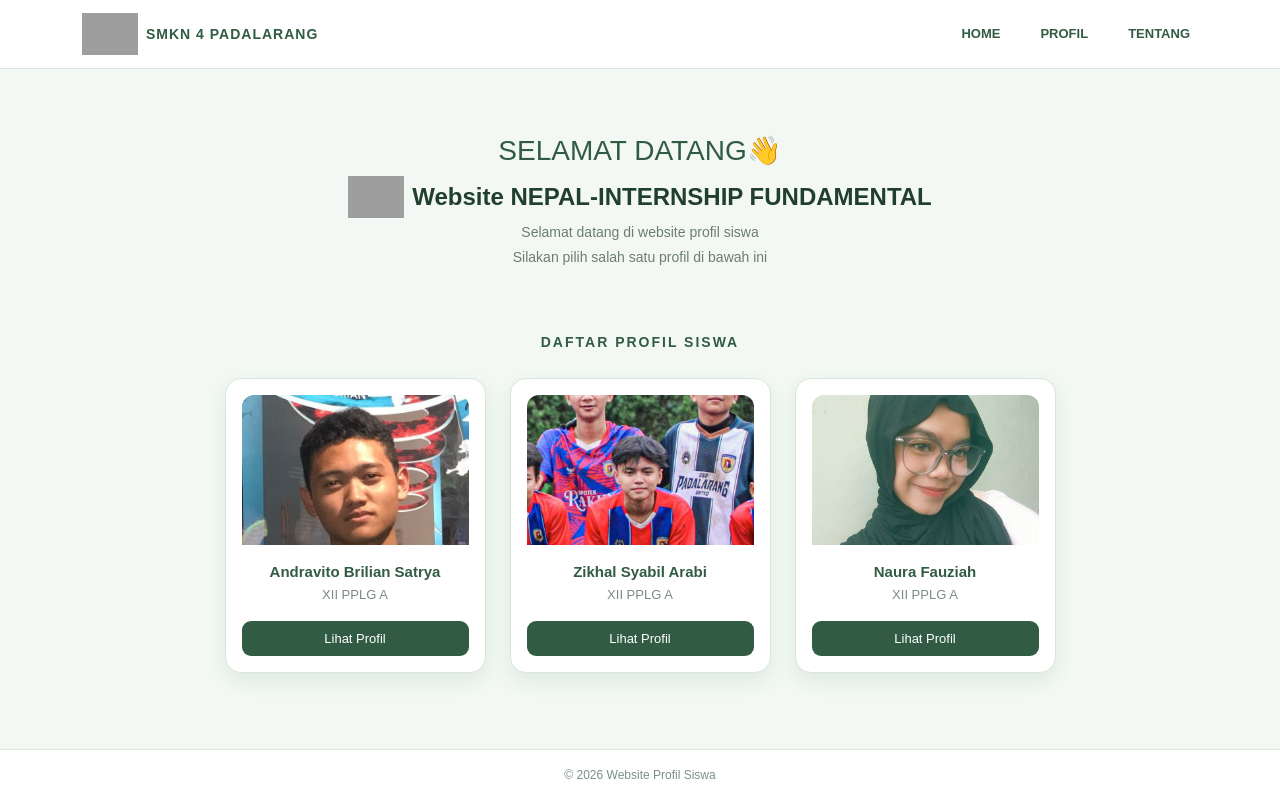
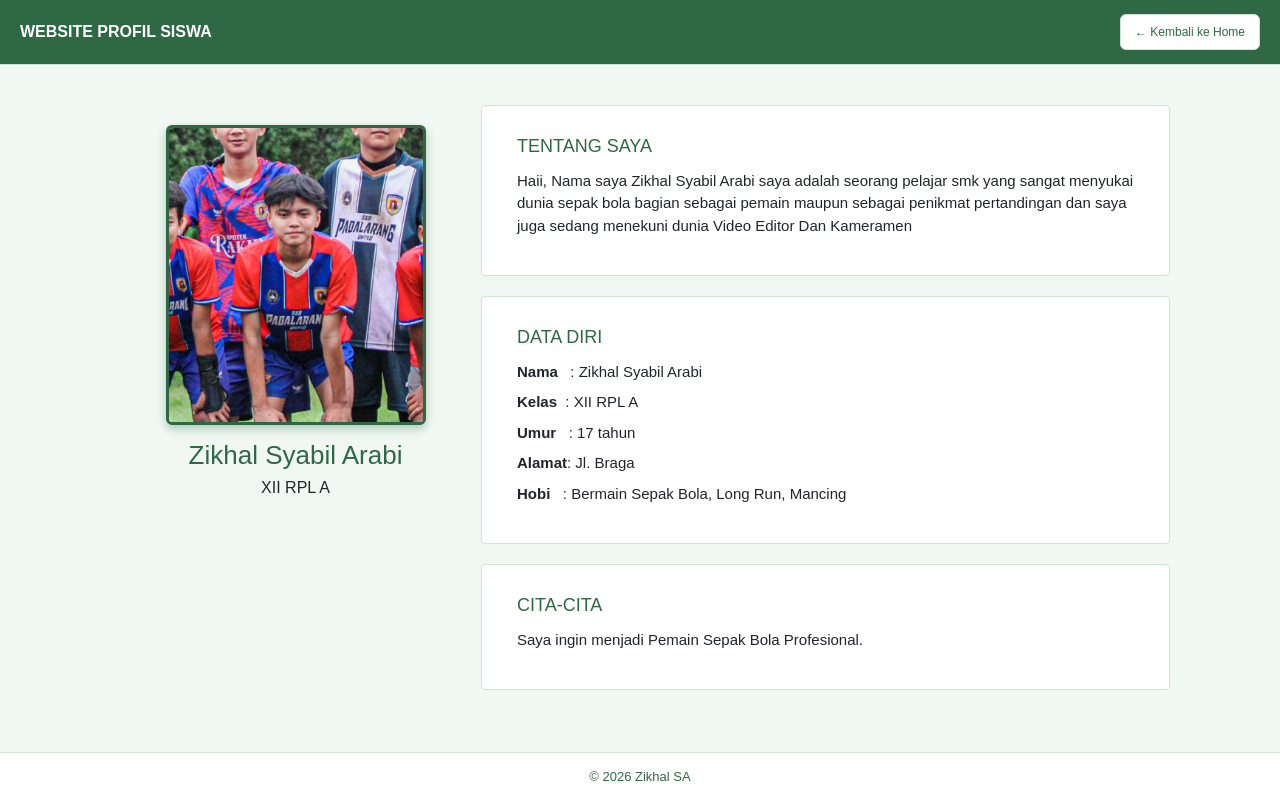
Before and after one commit to Magang-SMKN-4-Padalarang/internship-fundamental, a PHP site: page /Zikhal/zikhal.html in a window 1280 px wide. Run offline with PHP 8.4, Linux system fonts and the light colour scheme; grey boxes are pictures that could not be loaded.

Commit message:
change file

```diff
--- a/Zikhal/main.js
+++ b/Zikhal/main.js
@@ -1,3 +1,22 @@
 document.addEventListener('DOMContentLoaded', function () {
-  const lightbox = GLightbox();
+
+  const fotoProfil = document.getElementById('fotoProfil');
+  const lightbox = document.getElementById('lightbox');
+  const btnKembali = document.getElementById('btnKembali');
+
+  function bukaLightbox() {
+    lightbox.style.display = 'flex';
+  }
+
+  function tutupLightbox() {
+    lightbox.style.display = 'none';
+  }
+
+  fotoProfil.addEventListener('click', bukaLightbox);
+  lightbox.addEventListener('click', tutupLightbox);
+
+  btnKembali.addEventListener('click', function () {
+    window.location.href = '../index.html';
+  });
+
 });
--- a/Zikhal/style.css
+++ b/Zikhal/style.css
@@ -1,130 +1,160 @@
 body {
-  font-family: Arial, Helvetica, sans-serif;
-  background-color: #f3f8f4;
-  color: #26382d;
+  margin: 0;
+  font-family: Arial, sans-serif;
+  background: #f1f8f3;
+  display: flex;
+  flex-direction: column;
+  min-height: 100vh;
 }
 
-.navbar-custom {
-  background-color: #ffffff;
-  border-bottom: 1px solid #d8e7dc;
+.page-frame {
+  width: 100%;
+  display: flex;
+  flex-direction: column;
+  flex: 1;
 }
 
-.logo-img {
-  height: 42px;
-  width: auto;
+.header {
+	width: 100%;
+	height:65px;
+	border-bottom: 1px solid #cfe3d5;
+	background-color: #2e6845;
+	display: flex;
+	align-items: center;
+	justify-content: space-between;
+	padding: 0 20px;
+	box-sizing: border-box;
 }
 
-.navbar-custom .navbar-brand {
-  color: #315c43;
-  font-size: 14px;
-  letter-spacing: 1px;
-  font-weight: bold;
+.header h2 {
+	font-size: 16px;
+	font-weight: bold;
+	margin: 0;
+	color: white;
 }
 
-.navbar-custom .nav-link {
-  color: #315c43;
-  font-size: 13px;
-  font-weight: bold;
-  transition: 0.3s;
+.content {
+  flex: 1;
+  padding: 0;
 }
 
-.navbar-custom .nav-link:hover {
-  color: #6d9b7d;
+.halaman-profil {
+  width: 90%;
+  max-width: 1100px;
+  margin: 20px auto;
+  background-color: transparent;
 }
 
-.hero {
-  text-align: center;
-  padding: 65px 16px 35px;
+#tentang {
+  padding: 20px;
 }
 
-.hero h1 {
-  font-size: 28px;
-  color: #315c43;
+.profil {
+  width: 100%;
+  max-width: 1200px;
+  margin: 0 auto;
+  display: flex;
+  align-items: stretch;
 }
 
-.hero p {
-  font-size: 14px;
-  color: #6b7d71;
-  margin: 4px 0;
+.profil-kiri {
+  width: 35%;
+  text-align: center;
+  padding: 20px;
 }
 
-.judul-website {
-  font-size: 24px;
-  font-weight: bold;
-  color: #203f2c;
+.profil-kiri img {
+  width: 260px;
+  height: 300px;
+  object-fit: cover;
+  object-position: top;
+  border: 3px solid #2e6845;
+  border-radius: 6px;
+  display: block;
+  margin: 0 auto;
+  cursor: pointer;
+  box-shadow: 0 4px 10px #2e684555;
 }
 
-.judul-daftar {
-  text-align: center;
-  font-size: 14px;
-  font-weight: bold;
-  letter-spacing: 2px;
-  color: #315c43;
-  margin: 25px 0;
+.profil-kiri h2 {
+  font-size: 26px;
+  margin-top: 15px;
+  margin-bottom: 5px;
+  color: #2e6845;
 }
 
-.kartu-siswa {
-  border: 1px solid #d8e7dc;
-  border-radius: 16px;
-  background-color: #ffffff;
-  box-shadow: 0 8px 20px #dce9df;
-  transition: 0.3s;
-  height: 100%;
+.profil-kiri p {
+  margin: 0;
+  font-size: 16px;
 }
 
-.kartu-siswa:hover {
-  transform: translateY(-8px);
-  box-shadow: 0 14px 28px #d1e1d5;
+.profil-kanan {
+  width: 65%;
+  padding-left: 20px 30px;
 }
 
-.kartu-siswa img,
-.foto-placeholder {
-  width: 100%;
-  height: 150px;
-  object-fit: cover;
-  object-position: top;
-  border-radius: 12px 12px 0 0;
-  background-color: #edf5ef;
-  display: flex;
-  align-items: center;
-  justify-content: center;
+.kotak {
+  border: 1px solid #cfe3d5;
+  border-radius: 4px;
+  padding: 30px 35px;
+  margin-bottom: 20px;
+  background-color: white;
 }
 
-.foto-placeholder i {
-  font-size: 38px;
-  color: #91b39d;
+.kotak h3 {
+  font-size: 18px;
+  margin-top: 0;
+  margin-bottom: 12px;
+  color: #2e6845;
 }
 
-.kartu-siswa .nama {
-  font-weight: bold;
+.kotak p {
   font-size: 15px;
-  color: #315c43;
-  margin-bottom: 2px;
+  margin: 8px 0;
 }
 
-.kartu-siswa .kelas {
-  font-size: 13px;
-  color: #7a8c80;
+button {
+  background-color: #2e6845;
+  color: white;
 }
 
-.btn-lihat {
-  background-color: #315c43;
-  color: #ffffff;
-  border: none;
-  border-radius: 9px;
-  font-size: 13px;
-  transition: 0.3s;
+.tombol-kembali {
+    background-color: white;
+    color: #2e6845;
+    border: 1px solid #cfe3d5;
+    padding: 8px 14px;
+    border-radius: 6px;
+    cursor: pointer;
+    font-size: 12px;
 }
 
-.btn-lihat:hover {
-  background-color: #244733;
-  color: #ffffff;
+.tombol-kembali:hover {
+  background-color: #e6f2e9;
 }
 
-footer {
-  text-align: center;
-  font-size: 12px;
-  color: #789283;
-  border-top: 1px solid #d8e7dc;
-  background-color: #ffffff;
+.footer {
+	border-top: 1px solid #cfe3d5;
+	text-align: center;
+	padding: 14px;
+	font-size: 13px;
+	background-color: white;
+	color: #2e6845;
 }
+
+.lightbox {
+  display: none;
+  position: fixed;
+  top: 0;
+  left: 0;
+  width: 100%;
+  height: 100%;
+  background-color: #000000cc;
+  justify-content: center;
+  align-items: center;
+}
+
+.lightbox img {
+  max-width: 90%;
+  max-height: 85%;
+  border: 3px solid white;
+}
--- a/Zikhal/zikhal.html
+++ b/Zikhal/zikhal.html
@@ -4,99 +4,82 @@
 <head>
   <meta charset="UTF-8">
   <meta name="viewport" content="width=device-width, initial-scale=1.0">
-  <title>Website Profil Siswa</title>
   <link href="https://cdn.jsdelivr.net/npm/bootstrap@5.3.3/dist/css/bootstrap.min.css" rel="stylesheet">
-  <link rel="stylesheet" href="https://cdnjs.cloudflare.com/ajax/libs/font-awesome/6.5.1/css/all.min.css">
-  <link rel="stylesheet" href="https://cdn.jsdelivr.net/npm/glightbox/dist/css/glightbox.min.css" />
+  <title>Profil Zikhal Syabil Arabi</title>
   <link rel="stylesheet" href="style.css">
 </head>
 
-<body class="d-flex flex-column min-vh-100">
+<body>
 
-  <nav class="navbar navbar-expand-md navbar-custom">
-    <div class="container">
-      <a class="navbar-brand d-flex align-items-center gap-2" href="#">
-        <img src="https://encrypted-tbn0.gstatic.com/images?q=tbn:ANd9GcRcIcfrqbjAKBIyu7P6KFLwv_1td39h4StkNrlNgR-ZPtkLsO3Ab74ihn0&s=10"
-          alt="Logo SMKN 4 Padalarang" class="logo-img">
-        SMKN 4 PADALARANG
-      </a>
-      <button class="navbar-toggler" type="button" data-bs-toggle="collapse" data-bs-target="#navMenu">
-        <span class="navbar-toggler-icon"></span>
+  <div class="page-frame">
+
+    <header class="header">
+      <h2>WEBSITE PROFIL SISWA</h2>
+      <button class="tombol-kembali" id="btnKembali">
+        ← Kembali ke Home
       </button>
-      <div class="collapse navbar-collapse justify-content-end" id="navMenu">
-        <ul class="navbar-nav gap-md-4">
-          <li class="nav-item"><a class="nav-link" href="#">HOME</a></li>
-          <li class="nav-item"><a class="nav-link" href="#">PROFIL</a></li>
-          <li class="nav-item"><a class="nav-link" href="#">TENTANG</a></li>
-        </ul>
-      </div>
-    </div>
-  </nav>
+    </header>
 
-  <main class="flex-grow-1">
-    <div class="hero">
-      <h1>SELAMAT DATANG👋</h1>
-      <div class="d-flex align-items-center justify-content-center gap-2 flex-wrap judul-website">
-        <img
-          src="https://encrypted-tbn0.gstatic.com/images?q=tbn:ANd9GcRcIcfrqbjAKBIyu7P6KFLwv_1td39h4StkNrlNgR-ZPtkLsO3Ab74ihn0&s=10"
-          alt="Logo Nepal" class="logo-img">
-        <span>Website NEPAL-INTERNSHIP FUNDAMENTAL</span>
+    <main class="content">
+      <div class="halaman-profil">
+
+        <section id="tentang">
+
+          <div class="profil">
+            <div class="profil-kiri">
+              <img src="images/image.jpg" alt="Foto Zikhal" id="fotoProfil">
+              <h2>Zikhal Syabil Arabi</h2>
+              <p>XII RPL A</p>
             </div>
 
-      <p>Selamat datang di website profil siswa</p>
-      <p>Silakan pilih salah satu profil di bawah ini</p>
+            <div class="profil-kanan">
+              <div class="kotak">
+                <h3>TENTANG SAYA</h3>
+
+                <p>
+                  Haii, Nama saya Zikhal Syabil Arabi saya adalah seorang pelajar smk yang sangat
+                  menyukai dunia sepak bola bagian sebagai pemain maupun sebagai penikmat pertandingan
+                  dan saya juga sedang menekuni dunia Video Editor Dan Kameramen
+                </p>
               </div>
 
-    <div class="judul-daftar">DAFTAR PROFIL SISWA</div>
+              <div class="kotak">
+                <h3>DATA DIRI</h3>
 
-    <div class="container pb-5">
-      <div class="row justify-content-center g-4">
+                <p><b>Nama</b>&nbsp;&nbsp;&nbsp;: Zikhal Syabil Arabi</p>
+                <p><b>Kelas</b>&nbsp;&nbsp;: XII RPL A</p>
+                <p><b>Umur</b>&nbsp;&nbsp;&nbsp;: 17 tahun</p>
+                <p><b>Alamat</b>: Jl. Braga</p>
+                <p><b>Hobi</b>&nbsp;&nbsp;&nbsp;: Bermain Sepak Bola, Long Run, Mancing</p>
 
-        <div class="col-10 col-sm-6 col-md-4 col-lg-3">
-          <div class="kartu-siswa text-center p-3 h-100 d-flex flex-column">
-            <a href="Andravito/assets/profile.jpg" class="glightbox">
-              <img src="Andravito/assets/profile.jpg" alt="Foto Vito" class="galleryPhoto mb-3" />
-            </a>
-            <div class="nama">Andravito Brilian Satrya</div>
-            <div class="kelas mb-3">XII PPLG A</div>
-            <a href="Andravito/Andravito.html" class="btn btn-lihat mt-auto py-2">Lihat Profil</a>
-          </div>
               </div>
 
-        <div class="col-10 col-sm-6 col-md-4 col-lg-3">
-          <div class="kartu-siswa text-center p-3 h-100 d-flex flex-column">
-            <a href="Zikhal/images/image.jpg" class="glightbox">
-              <img src="Zikhal/images/image.jpg" alt="Foto Zikhal" class="galleryPhoto mb-3" />
-            </a>
-            <div class="nama">Zikhal Syabil Arabi</div>
-            <div class="kelas mb-3">XII PPLG A</div>
-            <a href="Zikhal/biodata.html" class="btn btn-lihat mt-auto py-2">Lihat Profil</a>
-          </div>
-        </div>
-
-        <div class="col-10 col-sm-6 col-md-4 col-lg-3">
-          <div class="kartu-siswa text-center p-3 h-100 d-flex flex-column">
-            <a href="nau's project/asset/nau.jpeg" class="glightbox">
-              <img src="nau's project/asset/nau.jpeg" alt="Foto Naura" class="galleryPhoto mb-3" />
-            </a>
-            <div class="nama">Naura Fauziah</div>
-            <div class="kelas mb-3">XII PPLG A</div>
-            <a href="nau's project/naura.html" class="btn btn-lihat mt-auto py-2">Lihat Profil</a>
-          </div>
+              <div class="kotak">
+                <h3>CITA-CITA</h3>
+                <p>
+                  Saya ingin menjadi Pemain Sepak Bola Profesional.
+                </p>
               </div>
 
             </div>
           </div>
+
+        </section>
+
+      </div>
     </main>
 
-  <footer class="py-3">
-    © 2026 Website Profil Siswa
+    <footer class="footer">
+      © 2026 Zikhal SA
     </footer>
 
-  <script src="https://cdn.jsdelivr.net/gh/mcstudios/glightbox/dist/js/glightbox.min.js"></script>
-  <script src="https://cdn.jsdelivr.net/npm/bootstrap@5.3.3/dist/js/bootstrap.bundle.min.js"></script>
+  </div>
+
+  <div class="lightbox" id="lightbox">
+    <img src="images/image.jpg" alt="Foto Zikhal" id="imgLightbox">
+  </div>
+
   <script src="main.js"></script>
-
 </body>
 
 </html>
```
Lines whose indentation alone changed are shown as unchanged.
